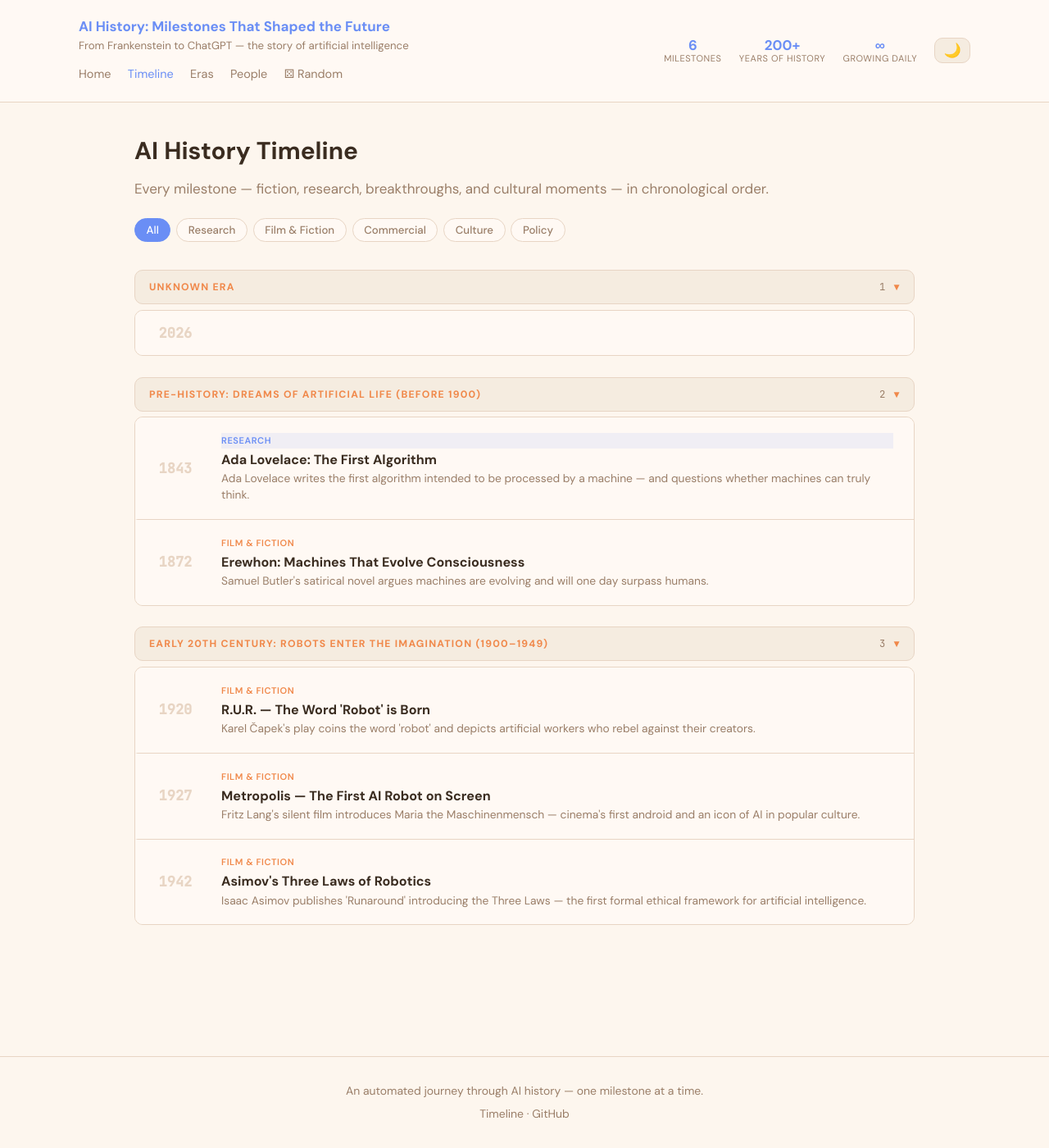
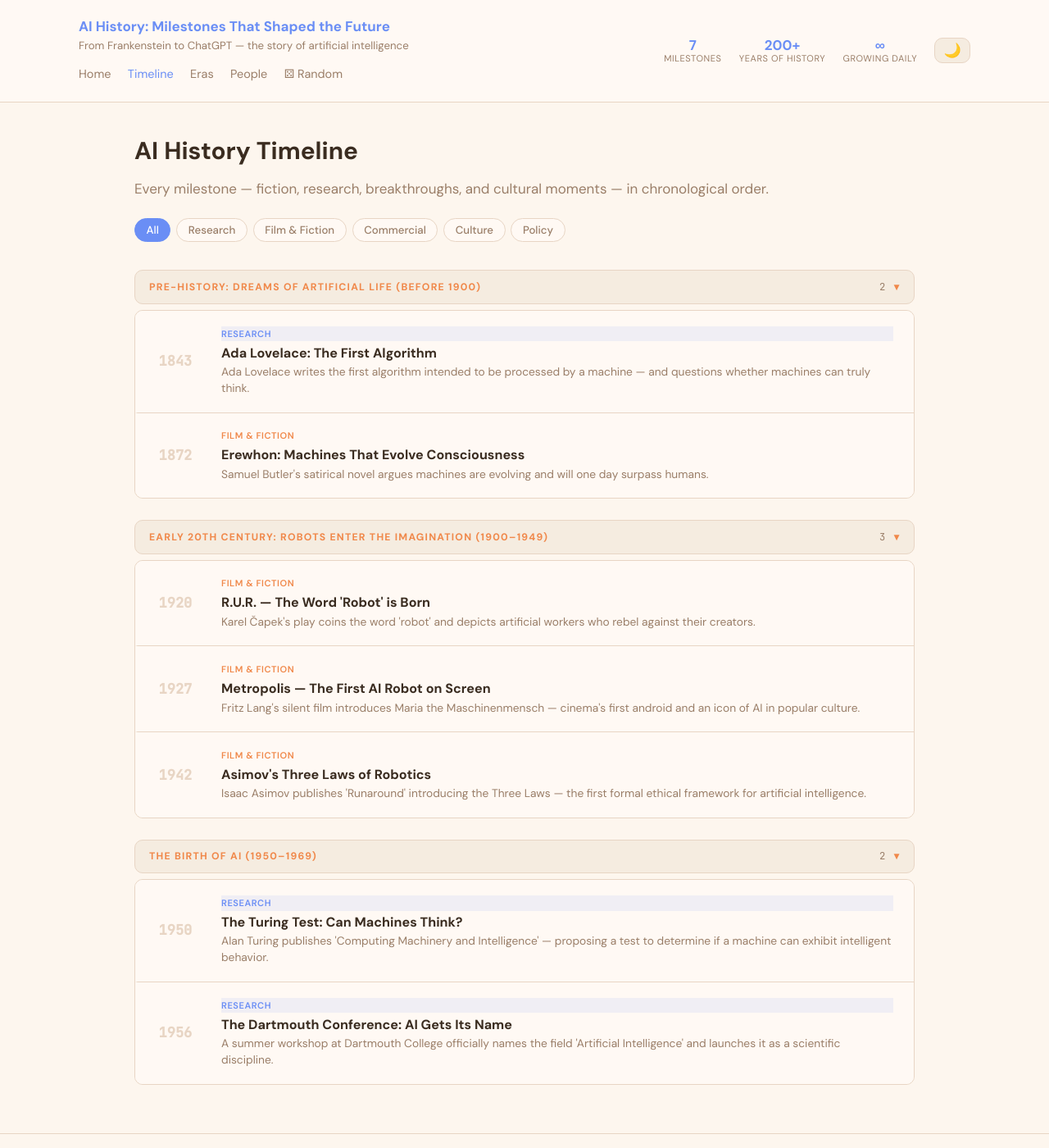
Before and after one commit to aag1091-alt/AI-History-Blog, a Jekyll site: the page built from timeline.html, in a window 1280 px wide and 1400 px high. Shown: the whole window at 82% size. Built offline with Jekyll 4.4.1, drawn with Linux system fonts in a browser that asks for light colours; part of the change alters nothing that is shown.

Commit message:
Fix YAML errors in 1950 and 1956 posts
Unescaped double quotes inside double-quoted YAML strings caused Jekyll
to fail parsing the entire front matter, stripping era/category/date
and showing them as 'Unknown Era' dated 2026.

Co-Authored-By: Claude Sonnet 4.6 <noreply@anthropic.com>

```diff
--- /dev/null
+++ b/_posts/1950-10-01-turing-test-1950.md
@@ -0,0 +1,39 @@
+---
+layout: post
+title: "The Turing Test: Can Machines Think?"
+subtitle: "Alan Turing publishes 'Computing Machinery and Intelligence' — proposing a test to determine if a machine can exhibit intelligent behavior."
+date: 1950-10-01
+event_date: "1950-10-01"
+era: "The Birth of AI (1950–1969)"
+category: "Research"
+location: "Manchester, England"
+people:
+  - "Alan Turing"
+quote: "I propose to consider the question, 'Can machines think?'"
+quote_author: "Alan Turing, Computing Machinery and Intelligence (1950)"
+significance: "The Turing Test redefined the question of machine intelligence from philosophical to empirical. It launched AI as a research discipline and remains the cultural touchstone for AI consciousness debates 75 years later."
+image: "/assets/images/turing-test-1950.jpg"
+image_alt: "The Turing Test: Can Machines Think?"
+image_caption: "Elliott &amp; Fry / Public domain"
+image_source: "https://commons.wikimedia.org/wiki/File%3AAlan_Turing_%281951%29.jpg"
+references:
+  - title: "Turing Test — Wikipedia"
+    url: "https://en.wikipedia.org/wiki/Turing_test"
+  - title: "Computing Machinery and Intelligence (paper)"
+    url: "https://en.wikipedia.org/wiki/Computing_Machinery_and_Intelligence"
+  - title: 'Learning, Social Intelligence and the Turing Test - why an "out-of-the-box" Turing Machine will not pass the Turing Test (arXiv)'
+    url: "http://arxiv.org/abs/1203.3376v1"
+---
+
+**The Turing Test Revolutionized AI Philosophy**
+
+In 1950, Alan Turing proposed a test to measure a machine's ability to exhibit intelligent behavior equivalent to that of a human. [Turing Test](https://en.wikipedia.org/wiki/Turing_test)
+
+The test involved a human evaluator judging a text transcript of a natural-language conversation between a human and a machine, trying to identify the machine. This marked a shift from philosophical debates about machine intelligence to empirical research in artificial intelligence.
+
+The Turing Test redefined the question of machine intelligence, launching AI as a research discipline and remaining a cultural touchstone for AI consciousness debates 75 years later. [Computing Machinery and Intelligence (paper)](https://en.wikipedia.org/wiki/Computing_Machinery_and_Intelligence)
+
+Further reading:
+* [Turing Test](https://en.wikipedia.org/wiki/Turing_test)
+* [Computing Machinery and Intelligence (paper)](https://en.wikipedia.org/wiki/Computing_Machinery_and_Intelligence)
+* [Learning, Social Intelligence and the Turing Test - why an "out-of-the-box" Turing Machine will not pass the Turing Test](http://arxiv.org/abs/1203.3376v1)
```
Also changed, not shown: _posts/1956-07-01-dartmouth-conference-1956.md (+1 -1 lines).
